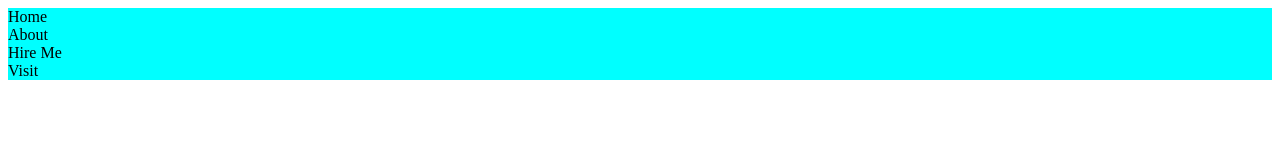
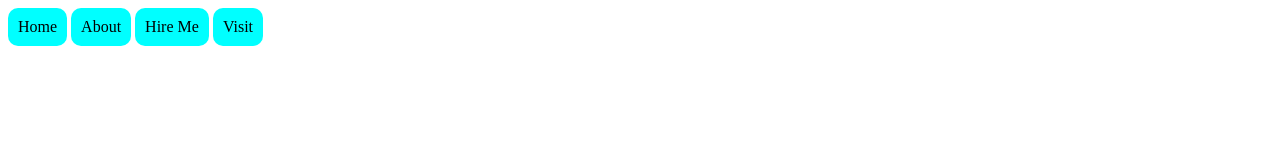
Before and after one commit to Yeasin86/my-second-repo, a plain HTML site: page index.html in a window 1280 px wide. Drawn offline with Linux system fonts and the light colour scheme.

Commit message:
some updates

```diff
--- a/style.css
+++ b/style.css
@@ -1,5 +1,7 @@
 li{
     display: inline-block;
     background-color: aqua;
-    width: 100%;
+    padding: 10px;
+    border-radius: 10px;
+    align-content: center;
 }
```
